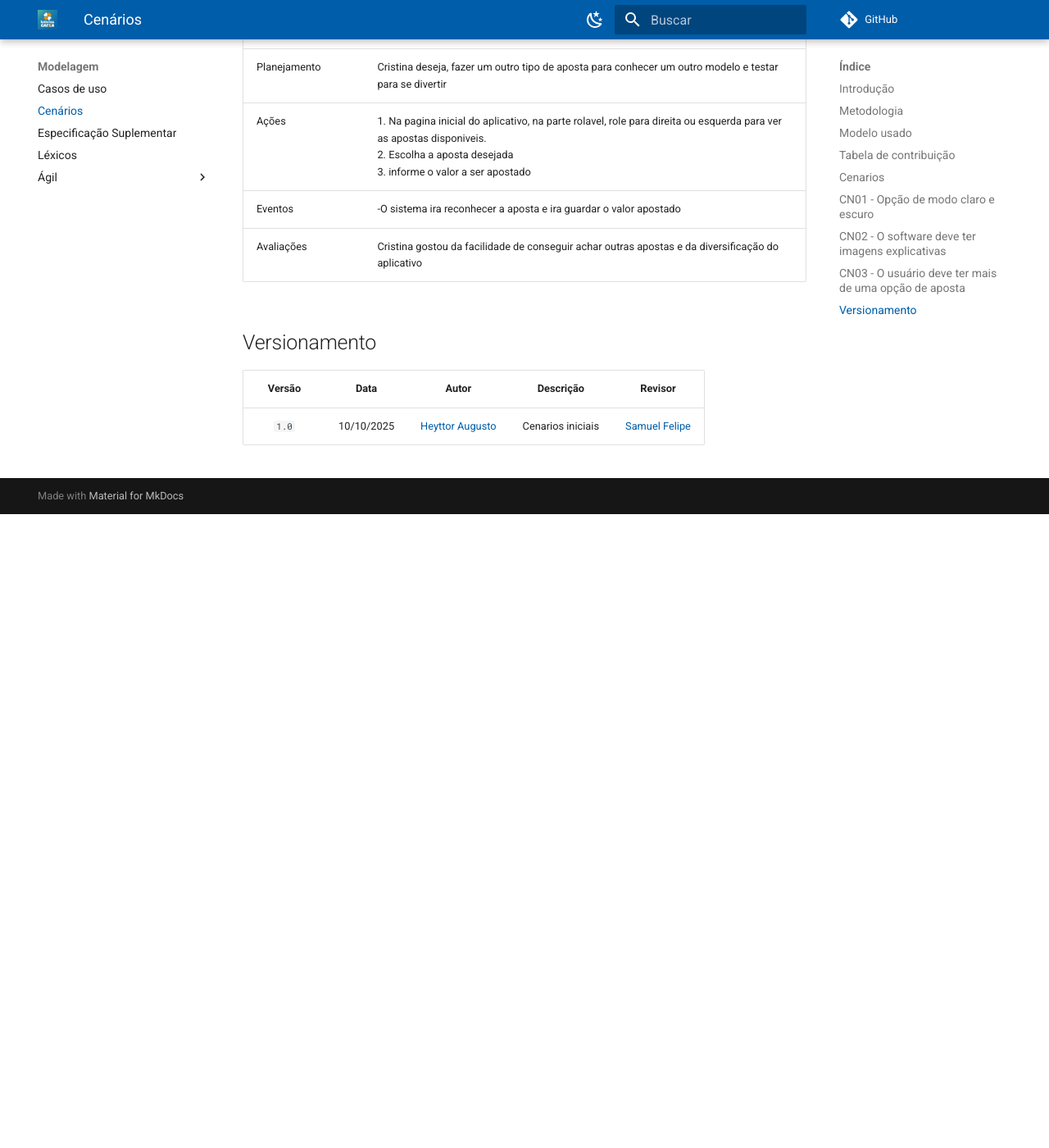
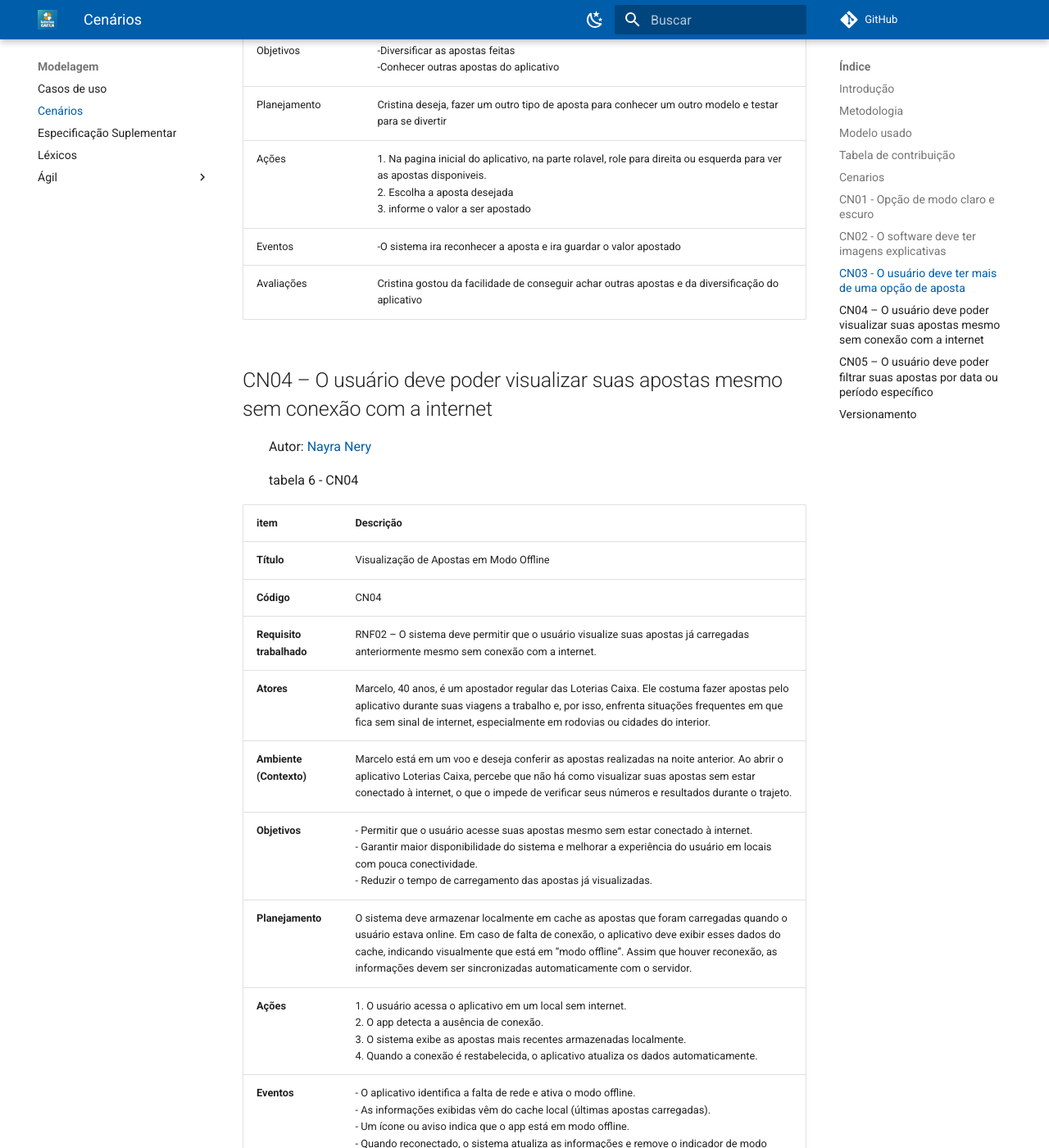
Before and after one commit to Requisitos-de-Software/2025.2-LoteriasCaixa, an MkDocs documentation site: the page built from docs/Modelagem/Cenários.md, in a window 1280 px wide and 1400 px high, scrolled down 3895 px. Shown: the whole window at 82% size. Built offline with MkDocs 1.6.1 and Material for MkDocs 9.7.7, drawn with Linux system fonts in a browser that asks for light colours; comment, search, counter and statistics services are not loaded; before the commit the page ends 4522 px from its top, so only the background shows below that; some of the changed text lies outside the part shown.

Commit message:
Update Cenários.md

```diff
--- a/docs/Modelagem/Cenários.md
+++ b/docs/Modelagem/Cenários.md
@@ -31,6 +31,7 @@
 |Aluno | Cenarios Criados |
 |-----| -----------------|
 | Heyttor|   CN01, CN02 e CN03 |
+| Nayra Nery|   CN04, CN05  |
 
 
 
@@ -95,6 +96,46 @@
 |Eventos | -O sistema ira reconhecer a aposta e ira guardar o valor apostado |
 |Avaliações | Cristina gostou da facilidade de conseguir achar outras apostas e da diversificação do aplicativo |
 
+## CN04 – O usuário deve poder visualizar suas apostas mesmo sem conexão com a internet
+
+Autor: [Nayra Nery](https://github.com/NayraNery127)
+
+tabela 6 - CN04
+
+| item | Descrição |
+|------|------------|
+| **Título** | Visualização de Apostas em Modo Offline |
+| **Código** | CN04 |
+| **Requisito trabalhado** | RNF02 – O sistema deve permitir que o usuário visualize suas apostas já carregadas anteriormente mesmo sem conexão com a internet. |
+| **Atores** | Marcelo, 40 anos, é um apostador regular das Loterias Caixa. Ele costuma fazer apostas pelo aplicativo durante suas viagens a trabalho e, por isso, enfrenta situações frequentes em que fica sem sinal de internet, especialmente em rodovias ou cidades do interior. |
+| **Ambiente (Contexto)** | Marcelo está em um voo e deseja conferir as apostas realizadas na noite anterior. Ao abrir o aplicativo Loterias Caixa, percebe que não há como visualizar suas apostas sem estar conectado à internet, o que o impede de verificar seus números e resultados durante o trajeto. |
+| **Objetivos** | - Permitir que o usuário acesse suas apostas mesmo sem estar conectado à internet.<br>- Garantir maior disponibilidade do sistema e melhorar a experiência do usuário em locais com pouca conectividade.<br>- Reduzir o tempo de carregamento das apostas já visualizadas. |
+| **Planejamento** | O sistema deve armazenar localmente em cache as apostas que foram carregadas quando o usuário estava online. Em caso de falta de conexão, o aplicativo deve exibir esses dados do cache, indicando visualmente que está em “modo offline”. Assim que houver reconexão, as informações devem ser sincronizadas automaticamente com o servidor. |
+| **Ações** | 1. O usuário acessa o aplicativo em um local sem internet.<br>2. O app detecta a ausência de conexão.<br>3. O sistema exibe as apostas mais recentes armazenadas localmente.<br>4. Quando a conexão é restabelecida, o aplicativo atualiza os dados automaticamente. |
+| **Eventos** | - O aplicativo identifica a falta de rede e ativa o modo offline.<br>- As informações exibidas vêm do cache local (últimas apostas carregadas).<br>- Um ícone ou aviso indica que o app está em modo offline.<br>- Quando reconectado, o sistema atualiza as informações e remove o indicador de modo offline. |
+| **Avaliações** | Marcelo aprova a funcionalidade, pois consegue visualizar suas apostas mesmo em locais sem acesso à internet. A experiência se torna mais prática, fluida e compatível com o padrão de outros aplicativos modernos que funcionam parcialmente offline. |
+
+
+## CN05 – O usuário deve poder filtrar suas apostas por data ou período específico
+
+Autor: [Nayra Nery](https://github.com/NayraNery127)
+
+tabela 7 - CN05
+
+| item | Descrição |
+|------|------------|
+| **Título** | Filtro por Data/Período nas Apostas |
+| **Código** | CN04 |
+| **Requisito trabalhado** | RF01 – O sistema deve permitir que o usuário filtre suas apostas por data específica ou por um período definido (ex: últimos 30 dias, mês específico ou intervalo personalizado). |
+| **Atores** | Artur, 25 anos, é um apostador regular das Loterias Caixa e realiza diversas apostas ao longo do mês. Ele gosta de acompanhar seus gastos e resultados, mas encontra dificuldade em localizar apostas antigas no histórico. |
+| **Ambiente (Contexto)** | Artur acessa o aplicativo Loterias Caixa para revisar suas apostas e conferir os resultados do último mês. No entanto, percebe que o aplicativo só exibe uma lista contínua de apostas, sem opção de filtragem por data, o que dificulta a busca por informações específicas. |
+| **Objetivos** | - Facilitar a navegação no histórico de apostas, permitindo buscas rápidas por data ou intervalo de tempo.<br>- Reduzir o tempo necessário para localizar apostas específicas.<br>- Tornar o controle do histórico mais organizado e acessível. |
+| **Planejamento** | O sistema deve incluir um filtro de data no histórico de apostas, com opções de seleção rápida (ex: “Últimos 7 dias”, “Últimos 30 dias”, “Este mês”, “Escolher intervalo personalizado”). O usuário pode combinar o filtro de data com outros filtros, como “Situação” ou “Modalidade de jogo”. |
+| **Ações** | 1. O usuário acessa a aba “Minhas Apostas”.<br>2. Seleciona o novo filtro “Data/Período”.<br>3. Escolhe uma das opções de período ou define manualmente um intervalo de datas.<br>4. O sistema atualiza a tela, exibindo apenas as apostas feitas no período selecionado. |
+| **Eventos** | - O sistema aplica o filtro e exibe apenas as apostas que se enquadram no intervalo definido.<br>- O usuário pode limpar o filtro para retornar à visualização completa.<br>- O histórico pode ser combinado com outros filtros existentes, como “Pagas” ou “Premiadas/Não Pagas”. |
+| **Avaliações** | Artur aprova a funcionalidade, pois agora consegue visualizar facilmente apenas as apostas de um determinado período. Isso torna o acompanhamento dos resultados e o controle financeiro muito mais prático e eficiente. |
+
+
 
 
 
@@ -111,3 +152,4 @@
 | Versão | Data       | Autor               | Descrição                                    | Revisor |
 |:--------:|:------------:|:---------------------:|:----------------------------------------------:|:---------:|
 | ``1.0``    | 10/10/2025 | [Heyttor Augusto](https://github.com/H3ytt0r62)     | Cenarios iniciais | [Samuel Felipe](https://github.com/TerminaKng05) |
+| ``1.1``    | 10/10/2025 | [Nayra Nery](https://github.com/NayraNery127)     | Cenarios  | [Samuel Felipe](https://github.com/TerminaKng05) |
```
